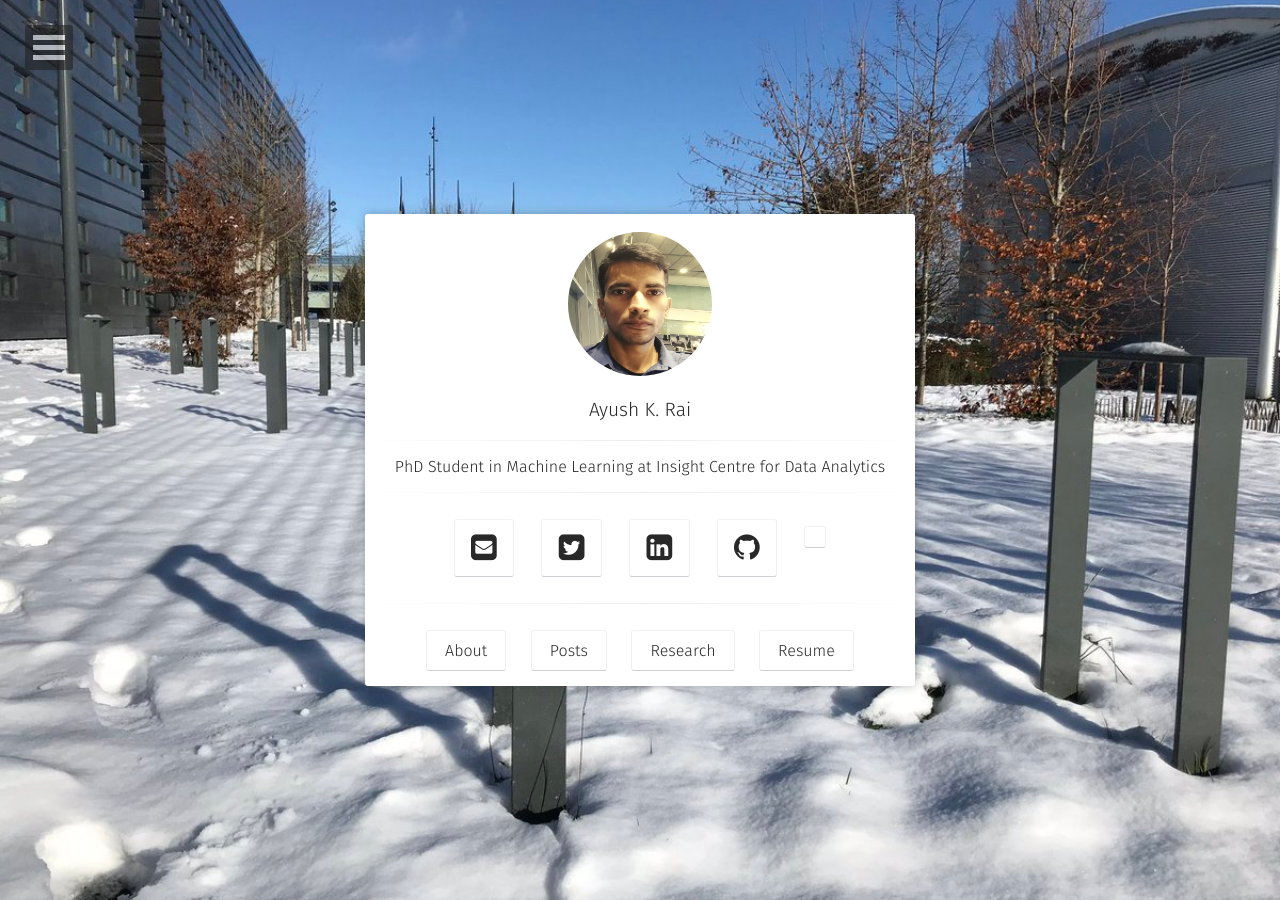
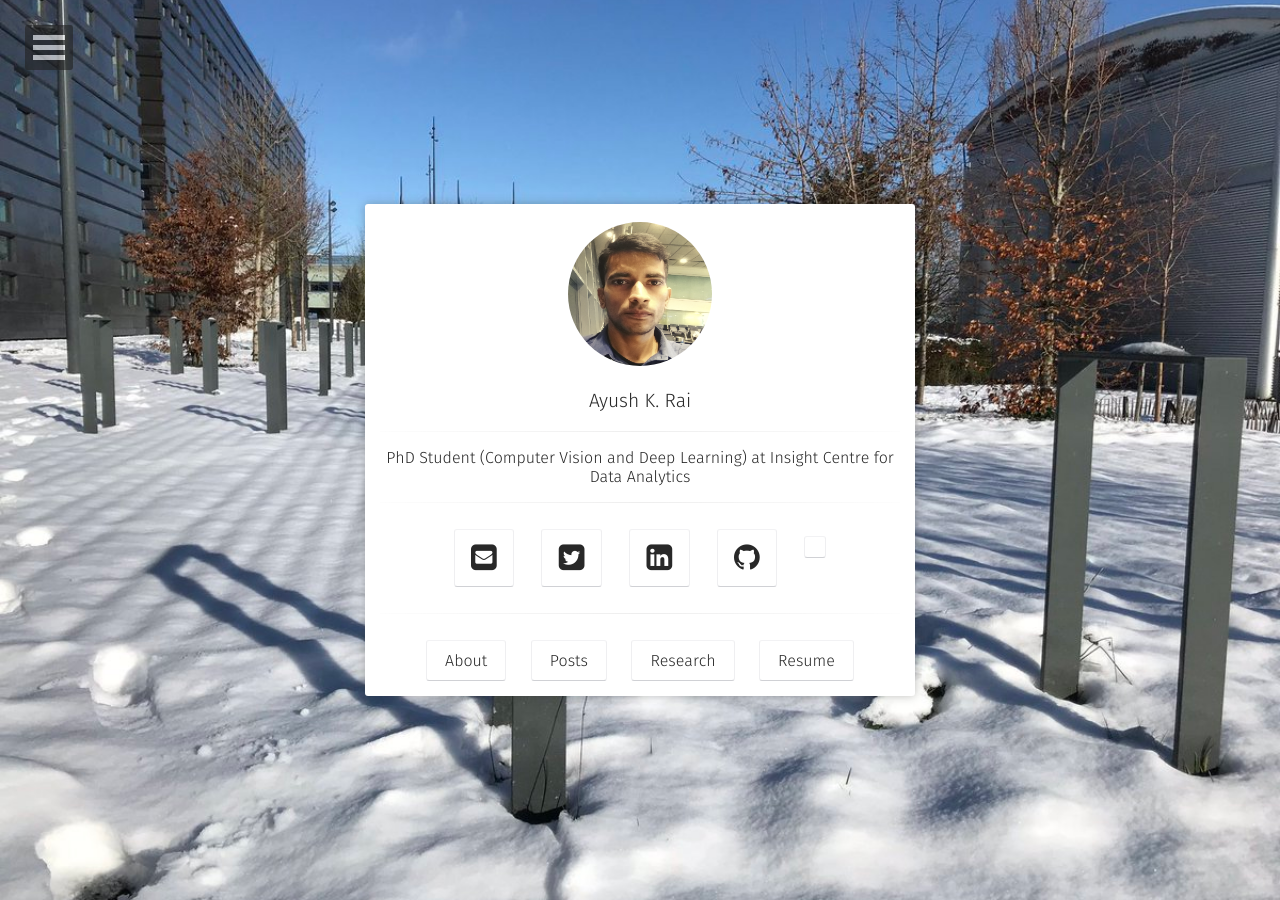
Before and after one commit to rayush7/rayush7.github.io, a Jekyll site: the page built from index.html, in a window 1280 px wide. Built offline with Jekyll 4.4.1, drawn with Linux system fonts in a browser that asks for light colours; some web fonts are replaced; a style sheet for code colours, icons or effects is not loaded.

Commit message:
updated _config.yml

```diff
--- a/_config.yml
+++ b/_config.yml
@@ -1,6 +1,6 @@
 # Site
 title:              Ayush K. Rai
-bio:                'PhD Student in Machine Learning at Insight Centre for Data Analytics'
+bio:                'PhD Student (Computer Vision and Deep Learning) at Insight Centre for Data Analytics'
 description:        "My Posts can be found here"
 reading_time:       true
 words_per_minute:   200
```
